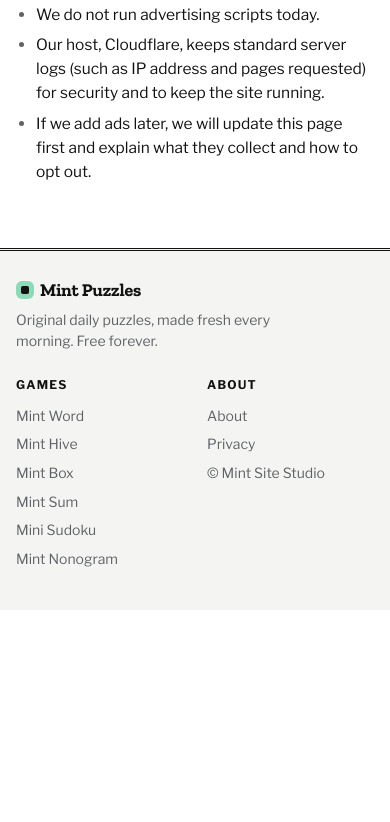
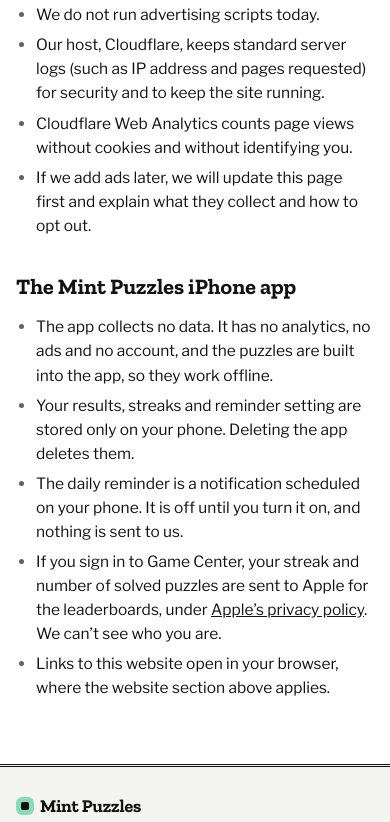
Before and after one commit to cyberwt/mintsitestudio, a plain HTML site: page public/privacy.html in a window 390 px wide. Shown: the part 573-1395 px from the top of the page. Before the commit the page ends 1183 px from the top, so only its background shows below. Drawn offline with nearby package versions, Linux system fonts and the light colour scheme.

Commit message:
Privacy: iPhone app section, Cloudflare Web Analytics line

```diff
--- a/public/privacy.html
+++ b/public/privacy.html
@@ -20,7 +20,7 @@
 </div></header>
 <div class="wrap">
   <h1>Privacy</h1>
-  <p class="sub">Last updated October 21, 2026</p>
+  <p class="sub">Last updated October 22, 2026</p>
   <ul class="how">
     <li>There are no accounts. We never ask for your name, email or any other personal details.</li>
     <li>Your results and streaks are saved in your own browser (localStorage). They never leave your device, and clearing your browser data removes them.</li>
@@ -28,7 +28,16 @@
     <li>Our fonts load from Google Fonts, so your browser sends Google a standard web request (including your IP address) when the page loads.</li>
     <li>We do not run advertising scripts today.</li>
     <li>Our host, Cloudflare, keeps standard server logs (such as IP address and pages requested) for security and to keep the site running.</li>
+    <li>Cloudflare Web Analytics counts page views without cookies and without identifying you.</li>
     <li>If we add ads later, we will update this page first and explain what they collect and how to opt out.</li>
+  </ul>
+  <h2>The Mint Puzzles iPhone app</h2>
+  <ul class="how">
+    <li>The app collects no data. It has no analytics, no ads and no account, and the puzzles are built into the app, so they work offline.</li>
+    <li>Your results, streaks and reminder setting are stored only on your phone. Deleting the app deletes them.</li>
+    <li>The daily reminder is a notification scheduled on your phone. It is off until you turn it on, and nothing is sent to us.</li>
+    <li>If you sign in to Game Center, your streak and number of solved puzzles are sent to Apple for the leaderboards, under <a href="https://www.apple.com/legal/privacy/">Apple’s privacy policy</a>. We can’t see who you are.</li>
+    <li>Links to this website open in your browser, where the website section above applies.</li>
   </ul>
 </div>
 <footer><div class="wrap">
```
